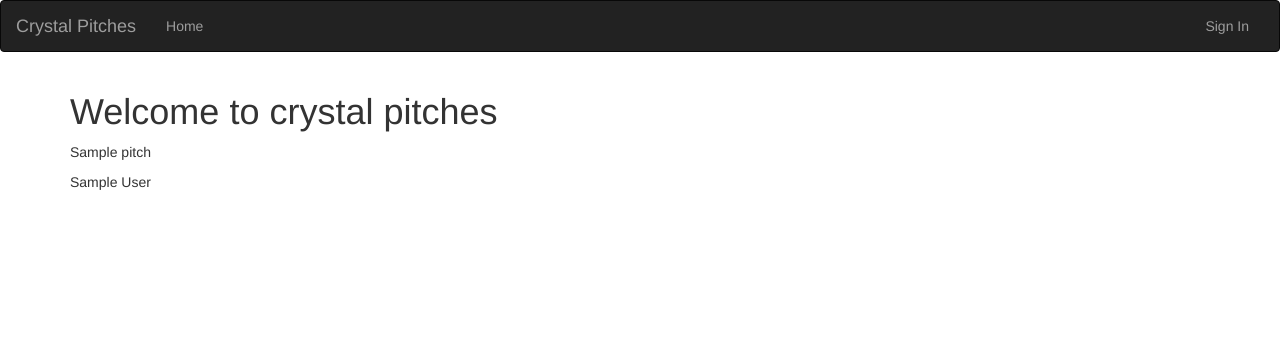
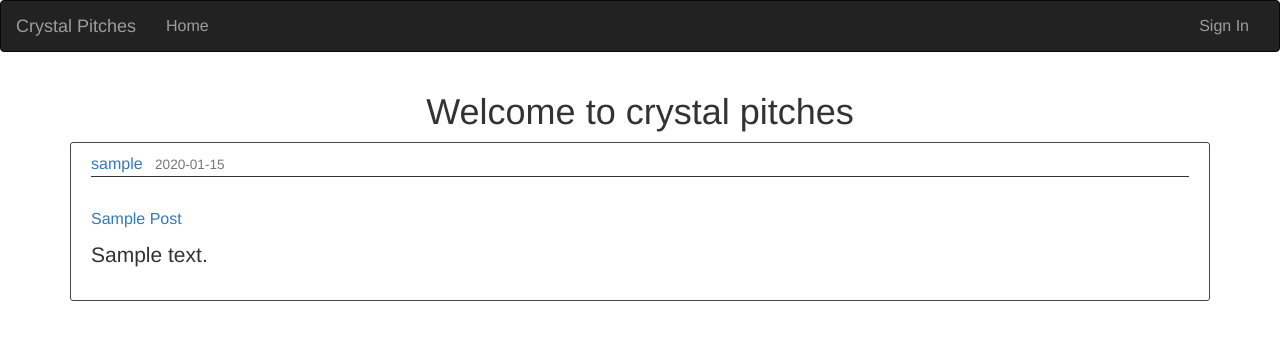
Before and after one commit to Sundaybrian/crystal-pitches, a Flask app: template app/templates/index.html in a window 1280 px wide. Shown: the top 340 px of the page. Run offline with Flask 2, Linux system fonts and the light colour scheme; tables that the repository leaves empty hold one stand-in row (values such as "Sample post"); the template is opened without the code that fills it: values that come from a table or form of the project are taken from there, most other values are stand-ins (such as "Sample title", 1, 10 or a date in 2020); some libraries are stand-ins or nearby versions.

Commit message:
replaced the dummy posts with the posts from the database

```diff
--- /dev/null
+++ b/app/static/css/main.css
@@ -0,0 +1,52 @@
+*{
+    box-sizing: border-box;
+    font-size: 16px
+}
+/* =================helper classes================== */
+
+.mr-2{
+    margin-right:8px;
+}
+
+/* =================end helper===================== */
+
+/* ******=============index page=============*********** */
+.content-section {
+  background: #ffffff;
+  padding: 10px 20px;
+  border: 1px solid #444;
+  border-radius: 3px;
+  margin-bottom: 20px;
+}
+
+a.pitch-title {
+  text-transform: capitalize;
+}
+
+
+.pitch-content {
+  white-space: pre-line;
+}
+
+.pitch-img {
+  height: 65px;
+  width: 65px;
+  margin-right: 16px;
+}
+
+.pitch-metadata {
+  padding-bottom: 1px;
+  margin-bottom: 4px;
+  border-bottom: 1px solid #333;
+}
+
+.pitch-metadata a:hover {
+  color: #444;
+  text-decoration: none;
+}
+
+.pitch-svg {
+  width: 25px;
+  height: 25px;
+  vertical-align: middle;
+}
--- a/app/templates/base.html
+++ b/app/templates/base.html
@@ -3,3 +3,10 @@
 {% block navbar%}
     {% include 'navbar.html'%}
 {% endblock%}
+
+<!-- styles block -->
+
+{% block styles%}
+    {{ super() }}
+    <link rel="stylesheet" href="{{url_for('static',filename='css/main.css')}}">
+{% endblock %}
--- a/app/templates/index.html
+++ b/app/templates/index.html
@@ -1,10 +1,20 @@
-{% extends 'base.html'%}
-{%block content%}
+{% extends 'base.html'%} {%block content%}
 <div class="container">
-    <h1>Welcome to crystal pitches</h1>
-    {%for pitch in pitches%}
-    <p>{{pitch.title}}</p>
-    <p>{{pitch.author}}</p>
-    {% endfor%}
+  <h1 class="text-center">Welcome to crystal pitches</h1>
+  {%for pitch in pitches%}
+  <article class="pitch content-section">
+    <div class="pitch-body">
+      <div class="pitch-metadata">
+        <a class="mr-2" href="#">{{ pitch.user.username }}</a>
+        <small class="text-muted">{{ pitch.post_date.strftime('%Y-%m-%d') }}</small>
+      </div>
+      <h2>
+        <a class="pitch-title" href="#">{{ pitch.post_title}}</a>
+      </h2>
+      <p class="pitch-content lead">{{ pitch.post_content }}</p>
+    </div>
+  </article>
+
+  {% endfor%}
 </div>
 {% endblock%}
```
Also changed, not shown: app/main/views.py (+2 -28 lines).
